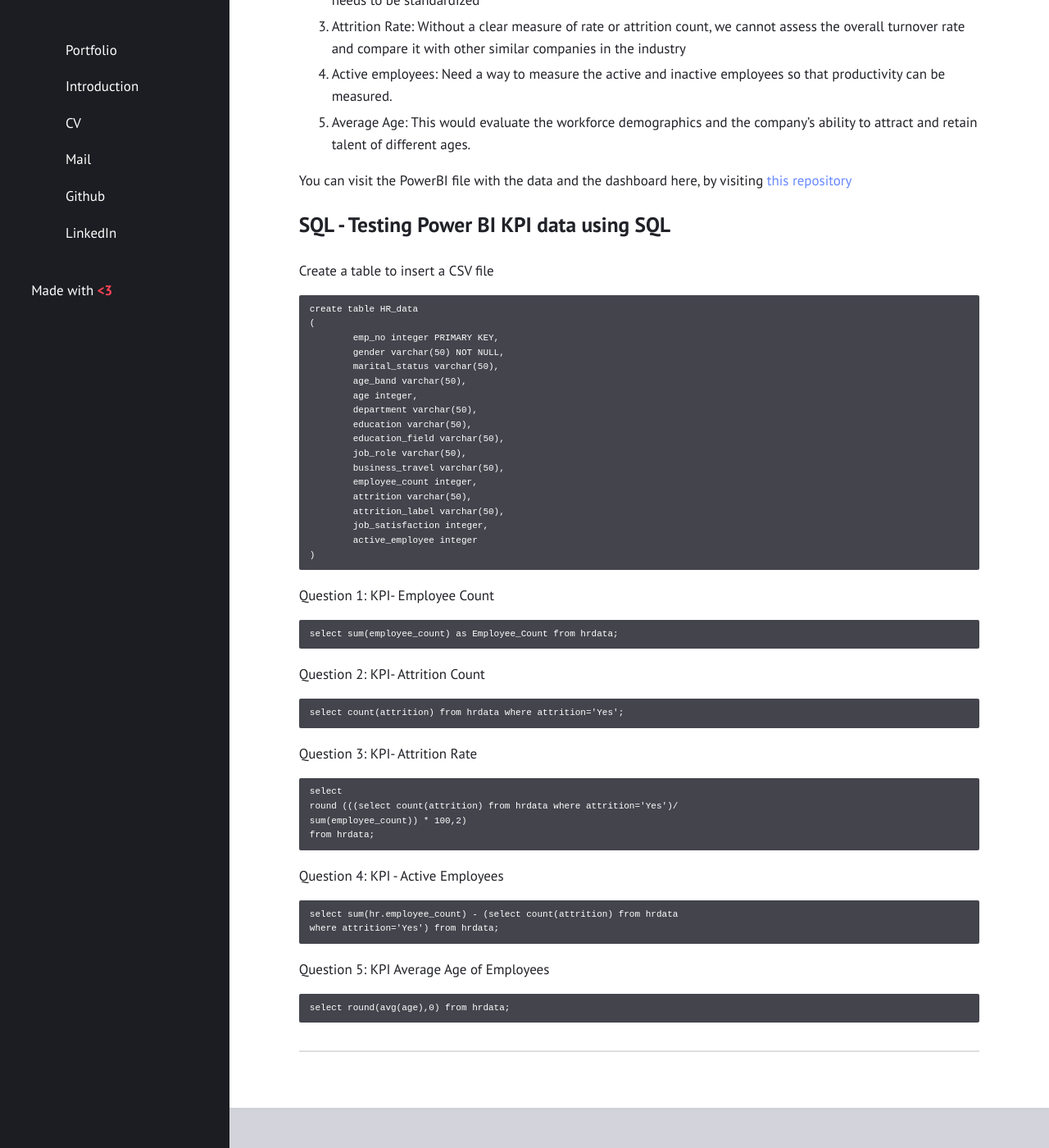
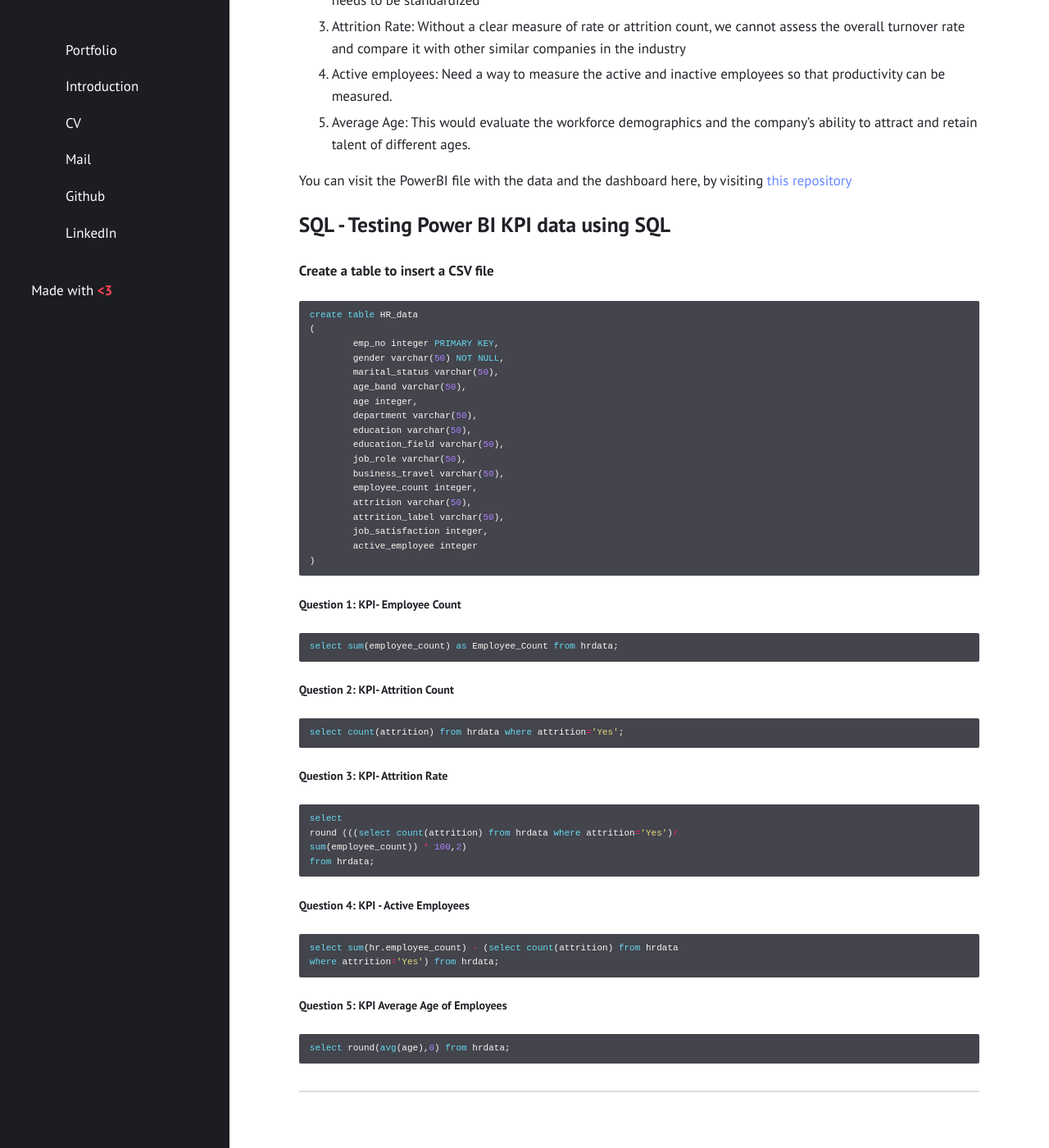
Before and after one commit to cwathen/Portfolio, a Jekyll site: the page built from _posts/2023-07-03-HR_Dashboard_PowerBi.md, in a window 1280 px wide and 1400 px high, scrolled down 916 px. Shown: the whole window at 82% size. Built offline with Jekyll 4.4.1, drawn with Linux system fonts in a browser that asks for light colours.

Commit message:
Update 2023-07-03-HR_Dashboard_PowerBi.md

````diff
--- a/_posts/2023-07-03-HR_Dashboard_PowerBi.md
+++ b/_posts/2023-07-03-HR_Dashboard_PowerBi.md
@@ -28,9 +28,9 @@ You can visit the PowerBI file with the data and the dashboard here, by visiting
 
 SQL - Testing Power BI KPI data using SQL
 ---
-Create a table to insert a CSV file
+#### Create a table to insert a CSV file
 
-```
+```sql
 create table HR_data
 (
 	emp_no integer PRIMARY KEY,
@@ -51,34 +51,34 @@ create table HR_data
 )
 ```
 
-Question 1: KPI- Employee Count
+##### Question 1: KPI- Employee Count
 
-```
+```sql
 select sum(employee_count) as Employee_Count from hrdata;
 ```
 
-Question 2: KPI- Attrition Count
+##### Question 2: KPI- Attrition Count
 
-```
+```sql
 select count(attrition) from hrdata where attrition='Yes';
 ```
 
-Question 3: KPI- Attrition Rate
+##### Question 3: KPI- Attrition Rate
 
-```
+```sql
 select
 round (((select count(attrition) from hrdata where attrition='Yes')/
 sum(employee_count)) * 100,2)
 from hrdata;
 ```
-Question 4: KPI - Active Employees
-```
+##### Question 4: KPI - Active Employees
+```sql
 select sum(hr.employee_count) - (select count(attrition) from hrdata
 where attrition='Yes') from hrdata;
 ```
-Question 5: KPI Average Age of Employees
+##### Question 5: KPI Average Age of Employees
 
-```
+```sql
 select round(avg(age),0) from hrdata;
 ```
 --------
````
